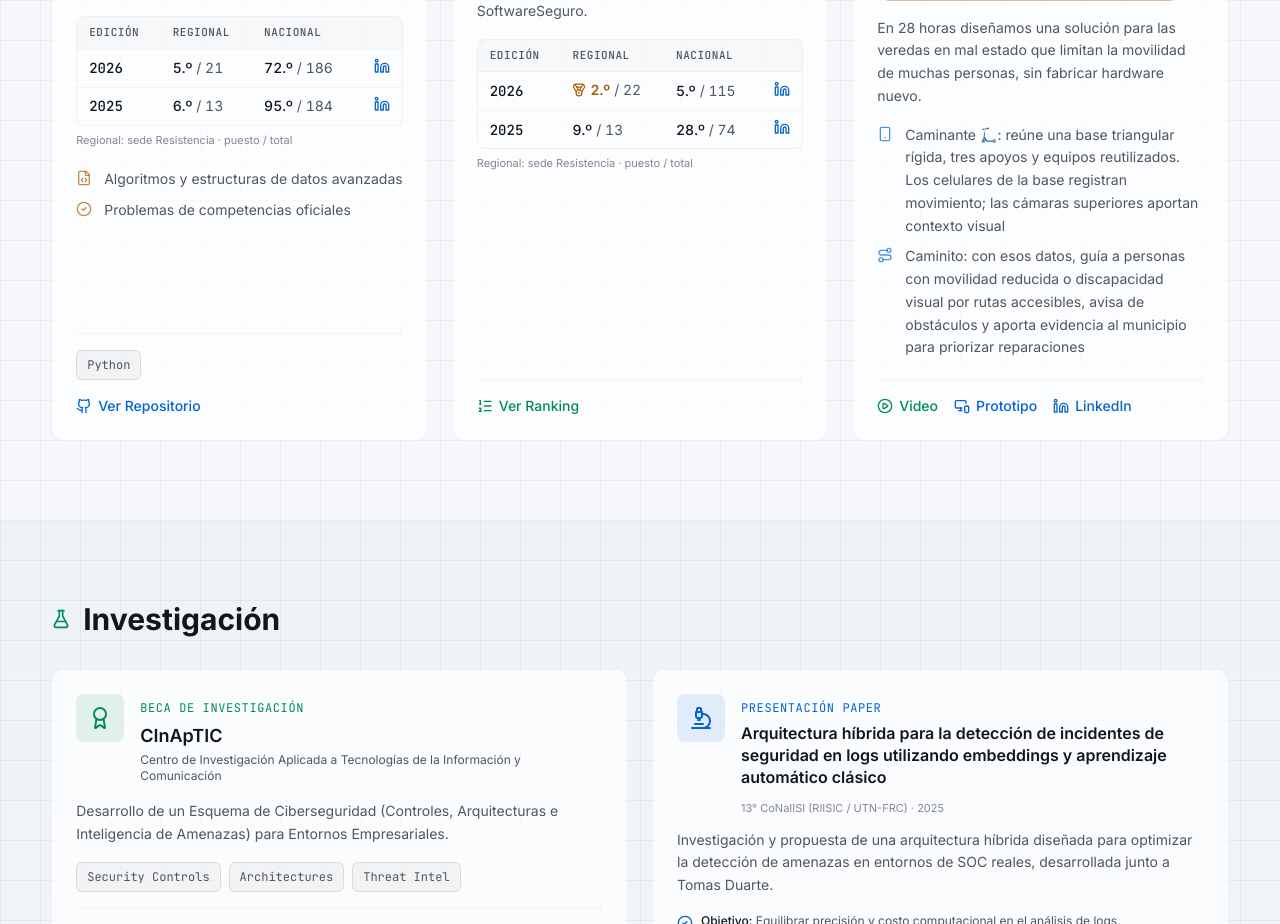
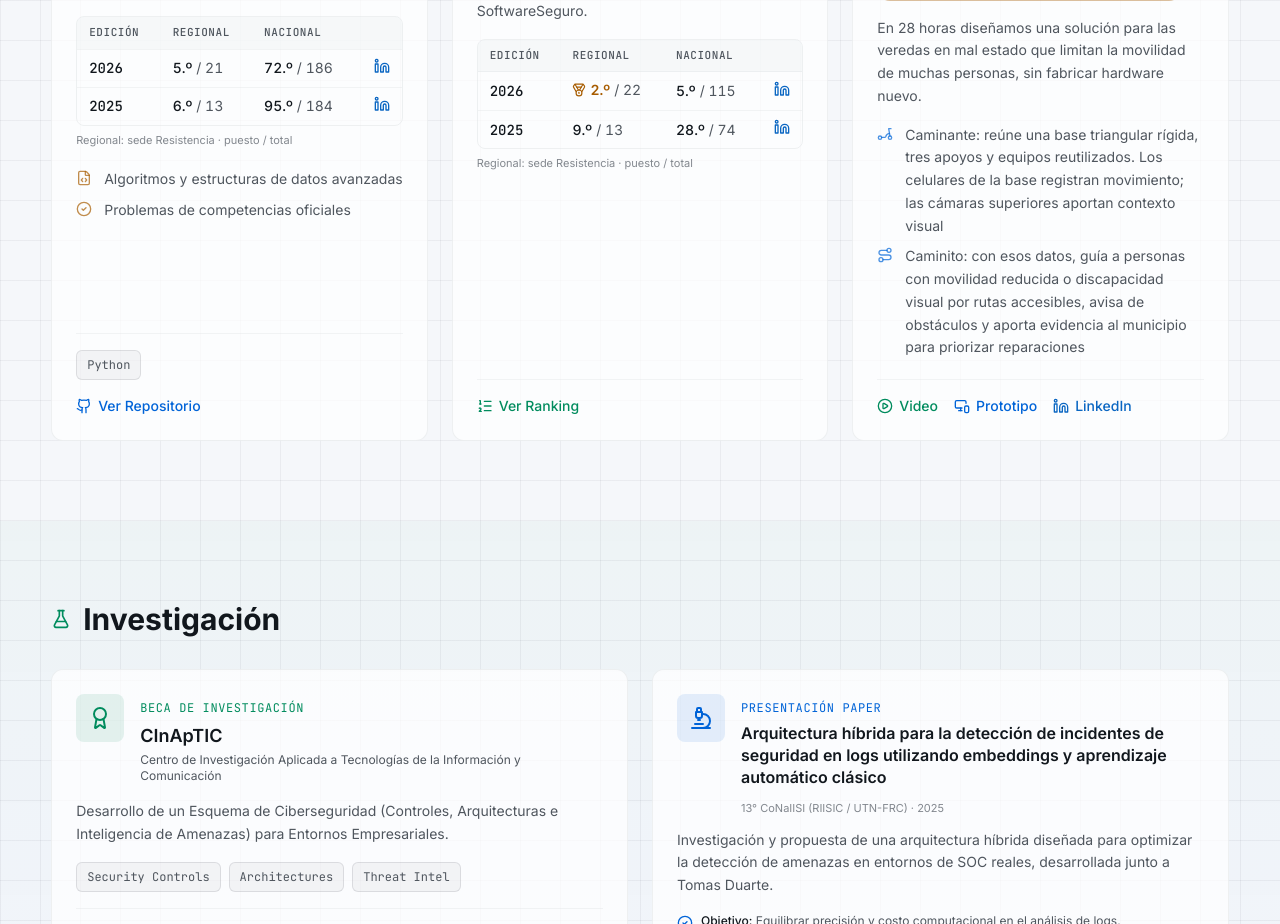
Before and after one commit to gonzaorban/portfolio, a Next.js app: page / in a window 1280 px wide. Shown: the part 1720-2644 px from the top of the page. Built offline with nearby package versions, Linux system fonts and the light colour scheme; no server answers.

Commit message:
Usar icono de monopatin para Caminante en lugar del emoji
Co-Authored-By: Claude Opus 5.5 <noreply@anthropic.com>

```diff
--- a/components/competitions.tsx
+++ b/components/competitions.tsx
@@ -7,7 +7,7 @@ import {
   Medal,
   FileCode,
   CheckCircle2,
-  Smartphone,
+  Scooter,
   Route,
   Github,
   Linkedin,
@@ -115,8 +115,8 @@ const competitions: Competition[] = [
       "En 28 horas diseñamos una solución para las veredas en mal estado que limitan la movilidad de muchas personas, sin fabricar hardware nuevo.",
     highlights: [
       {
-        icon: Smartphone,
-        text: "Caminante 🛴: reúne una base triangular rígida, tres apoyos y equipos reutilizados. Los celulares de la base registran movimiento; las cámaras superiores aportan contexto visual",
+        icon: Scooter,
+        text: "Caminante: reúne una base triangular rígida, tres apoyos y equipos reutilizados. Los celulares de la base registran movimiento; las cámaras superiores aportan contexto visual",
       },
       {
         icon: Route,
```
